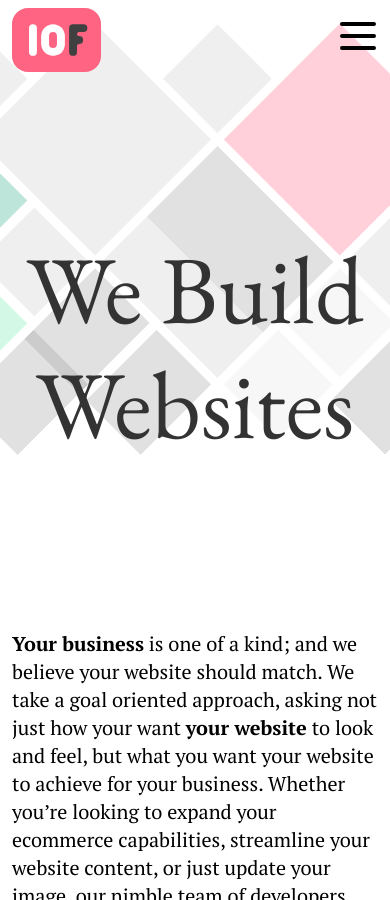
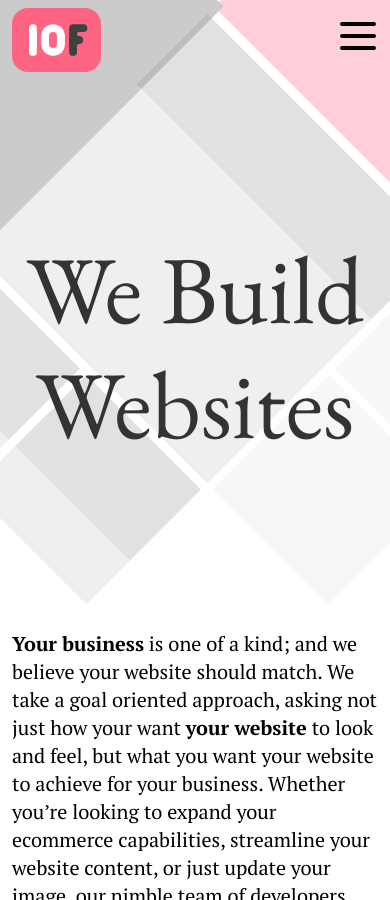
Before and after one commit to 10fdesign/website-dev, a Jekyll site: the page built from index.markdown, in a window 390 px wide and 900 px high. Built offline with Jekyll 4.4.1, drawn with Linux system fonts in a browser that asks for light colours; some web fonts are replaced.

Commit message:
mobile styling

```diff
--- a/css/style-mobile.css
+++ b/css/style-mobile.css
@@ -1,3 +1,20 @@
+@media only screen and (max-width:  1200px) {
+	.homepage-header-grid {
+		width: 140%;
+		left: -20%;
+	}
+}
+
+@media only screen and (max-width: 992px) {
+	.testimonial {
+		font-size: 1rem;
+	}
+	.homepage-header-grid {
+		width: 180%;
+		left: -40%;
+	}
+}
+
 @media only screen and (max-width: 768px) {
 
 	.homepage-header-grid-wrapper {
@@ -5,10 +22,9 @@
 	  /*padding-bottom: 80%;*/
 	}
 	.homepage-header-grid {
-	  width: 150%;
-	  left: -25%;
-	  top: 15%;
-	  transform: translateX(1%) translateY(-35%) rotate(45deg);
+		width: 240%;
+		left: -70%;
+		top: -10%;
 	}
 
 	.homepage-hero-section-wrapper {
@@ -34,7 +50,7 @@
 	}
 
 	.testimonial {
-	  font-size: 0.7em;
+		font-size: 0.8rem;
 	  flex-direction: column;
 	}
 
@@ -66,3 +82,10 @@
 	}
 
 }
+
+@media only screen and (max-width: 576px) {
+	.homepage-header-grid {
+    width: calc(1152px);
+    left: calc(50% - 576px);
+	}
+}
--- a/css/style.css
+++ b/css/style.css
@@ -480,6 +480,7 @@ section.homepage-section.homepage-section-hero {
 .testimonial > i {
   font-size: 4em;
   margin-right: 1rem;
+  height: 4rem;
 }
 
 .testimonial-content {
```
